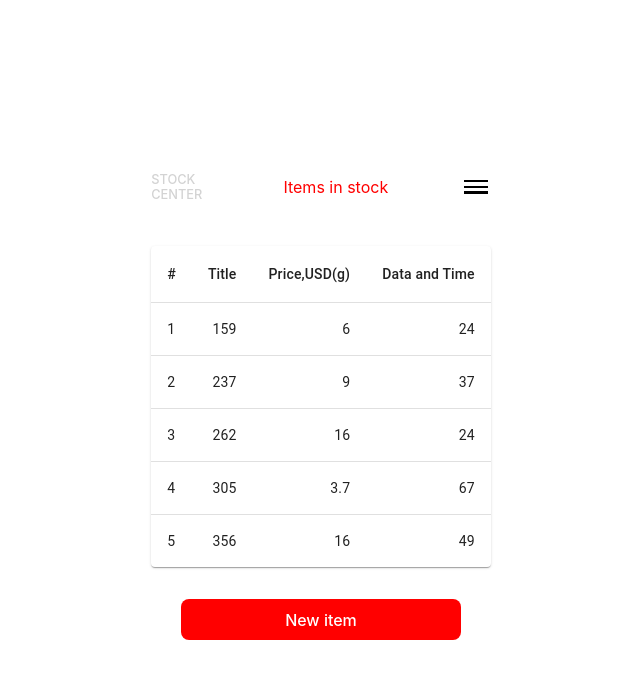
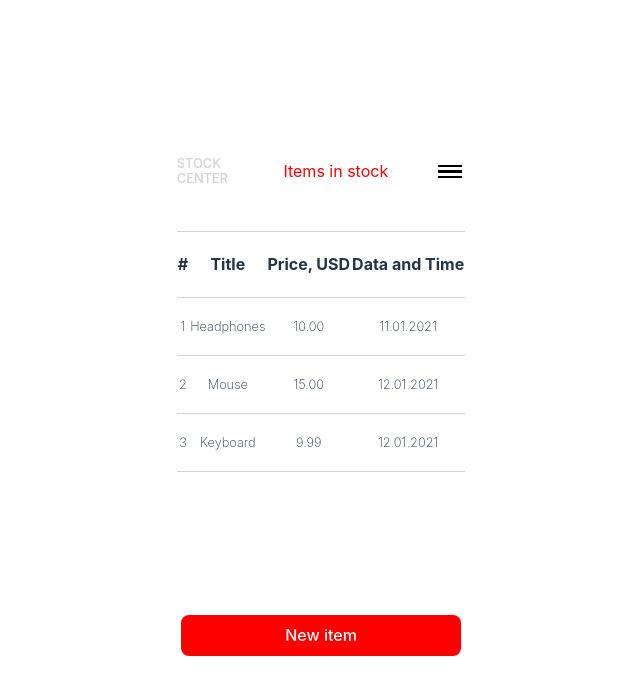
Before and after one commit to ministrov/prime-wood-test, a React (Vite) app: page / in a window 1280 px wide. Shown: the top 694 px of the page, without its empty margins (319-959 px from the left). Built offline with nearby package versions, Linux system fonts and the light colour scheme.

Commit message:
feat: end up marking up a table boilerplate

```diff
--- a/package.json
+++ b/package.json
@@ -10,9 +10,6 @@
     "preview": "vite preview"
   },
   "dependencies": {
-    "@emotion/react": "^11.11.1",
-    "@emotion/styled": "^11.11.0",
-    "@mui/material": "^5.14.13",
     "react": "^18.2.0",
     "react-dom": "^18.2.0"
   },
--- a/src/App.css
+++ b/src/App.css
@@ -13,7 +13,6 @@ body {
 }
 
 @media  screen and (max-width: 798px) {
-
   .shadow-wrapper {
     box-shadow: rgba(0, 0, 0, 0.24) 0px 3px 8px;
   }
--- /dev/null
+++ b/src/components/Modal/Modal.css
@@ -0,0 +1,3 @@
+.modal {
+  background-color: tomato;
+}
--- a/src/components/Table/Table.css
+++ b/src/components/Table/Table.css
@@ -1,8 +1,30 @@
-.table {
+.table-wrapper {
   display: flex;
   flex-direction: column;
   align-items: center;
-  gap: 2rem;
+  min-height: 425px;
+}
+
+.table {
+  border-collapse: collapse;
+}
+
+.table__row,
+.table__head {
+  padding-top: 1.3rem;
+  padding-bottom: 1.3rem;
+  border-top: 1px solid lightgray;
+  border-bottom: 1px solid lightgray;
+}
+
+.table__header .table__head {
+  text-align: center;
+}
+
+tbody .table__head {
+  font-size: 0.8rem;
+  font-weight: 200;
+  line-height: 1.2;
 }
 
 /* Button styling */
@@ -11,6 +33,22 @@
   display: inline-block;
   width: 100%;
   max-width: 280px;
+  margin-top: auto;
   color: white;
   background-color: red;
 }
+
+.table-btn:hover,
+.table-btn:focus {
+  outline: none;
+}
+
+/* @media  screen and (max-width: 498px) {
+  .table-wrapper {
+    overflow-x: auto;
+  }
+
+  .table {
+    overflow-x: auto;
+  }
+} */
--- a/src/components/Table/Table.jsx
+++ b/src/components/Table/Table.jsx
@@ -1,62 +1,43 @@
-// import * as React from 'react';
-import Table from '@mui/material/Table';
-import TableBody from '@mui/material/TableBody';
-import TableCell from '@mui/material/TableCell';
-import TableContainer from '@mui/material/TableContainer';
-import TableHead from '@mui/material/TableHead';
-import TableRow from '@mui/material/TableRow';
-import Paper from '@mui/material/Paper';
 import TableButton from './TableButton';
 import './Table.css';
-
-function createData(name, calories, fat, carbs, protein) {
-  return { name, calories, fat, carbs, protein };
-}
-
-const rows = [
-  createData(1, 159, 6.0, 24),
-  createData(2, 237, 9.0, 37),
-  createData(3, 262, 16.0, 24),
-  createData(4, 305, 3.7, 67,),
-  createData(5, 356, 16.0, 49),
-];
-
-// sx={{ minWidth: 650 }}
 
 function TableMain() {
 
   return (
-    <div className="table">
-      <TableContainer component={Paper}>
-        <Table aria-label="simple table">
-          <TableHead>
-            <TableRow>
-              <TableCell>#</TableCell>
-              <TableCell align="right">Title</TableCell>
-              <TableCell align="right">Price,USD(g)</TableCell>
-              <TableCell align="right">Data and Time</TableCell>
-              {/* <TableCell align="right">Protein&nbsp;(g)</TableCell> */}
-            </TableRow>
-          </TableHead>
-          <TableBody>
-            {rows.map((row) => (
-              <TableRow
-                key={row.name}
-                sx={{ '&:last-child td, &:last-child th': { border: 0 } }}
-              >
-                <TableCell component="th" scope="row">
-                  {row.name}
-                </TableCell>
-                <TableCell align="right">{row.calories}</TableCell>
-                <TableCell align="right">{row.fat}</TableCell>
-                <TableCell align="right">{row.carbs}</TableCell>
-                {/* <TableCell align="right">{row.protein}</TableCell> */}
-              </TableRow>
-            ))}
-          </TableBody>
-        </Table>
-      </TableContainer>
-      <TableButton className={'table-btn'}/>
+    <div className="table-wrapper">
+      <table className="table">
+        <thead className="table__header">
+          <tr className="table__row">
+            <th className="table__head">#</th>
+            <th className="table__head">Title</th>
+            <th className="table__head">Price, USD</th>
+            <th className="table__head">Data and Time</th>
+          </tr>
+        </thead>
+        <tbody>
+          <tr className="table__row">
+            <th scope='col' className="table__head">1</th>
+            <th scope='col' className="table__head">Headphones</th>
+            <th scope='col' className="table__head">10.00</th>
+            <th scope='col' className="table__head">11.01.2021</th>
+          </tr>
+
+          <tr className="table__row">
+            <th scope='col' className="table__head">2</th>
+            <th scope='col' className="table__head">Mouse</th>
+            <th scope='col' className="table__head">15.00</th>
+            <th scope='col' className="table__head">12.01.2021</th>
+          </tr>
+
+          <tr className="table__row">
+            <th scope='col' className="table__head">3</th>
+            <th scope='col' className="table__head">Keyboard</th>
+            <th scope='col' className="table__head">9.99</th>
+            <th scope='col' className="table__head">12.01.2021</th>
+          </tr>
+        </tbody>
+      </table>
+      <TableButton className={'table-btn'} onClick={() => console.log('Clicked')}/>
     </div>
   )
 }
--- a/src/components/Table/TableButton.jsx
+++ b/src/components/Table/TableButton.jsx
@@ -1,9 +1,8 @@
 import './Table.css';
 
-function TableButton({ className }) {
-
+function TableButton({ className, onClick }) {
   return (
-    <button className={className}>New item</button>
+    <button className={className} onClick={onClick}>New item</button>
   )
 }
 
```
Also changed, not shown: src/components/Modal/Modal.tsx (added, +12 -0 lines), 1 other file (tests, documents, lock files or other folders).
